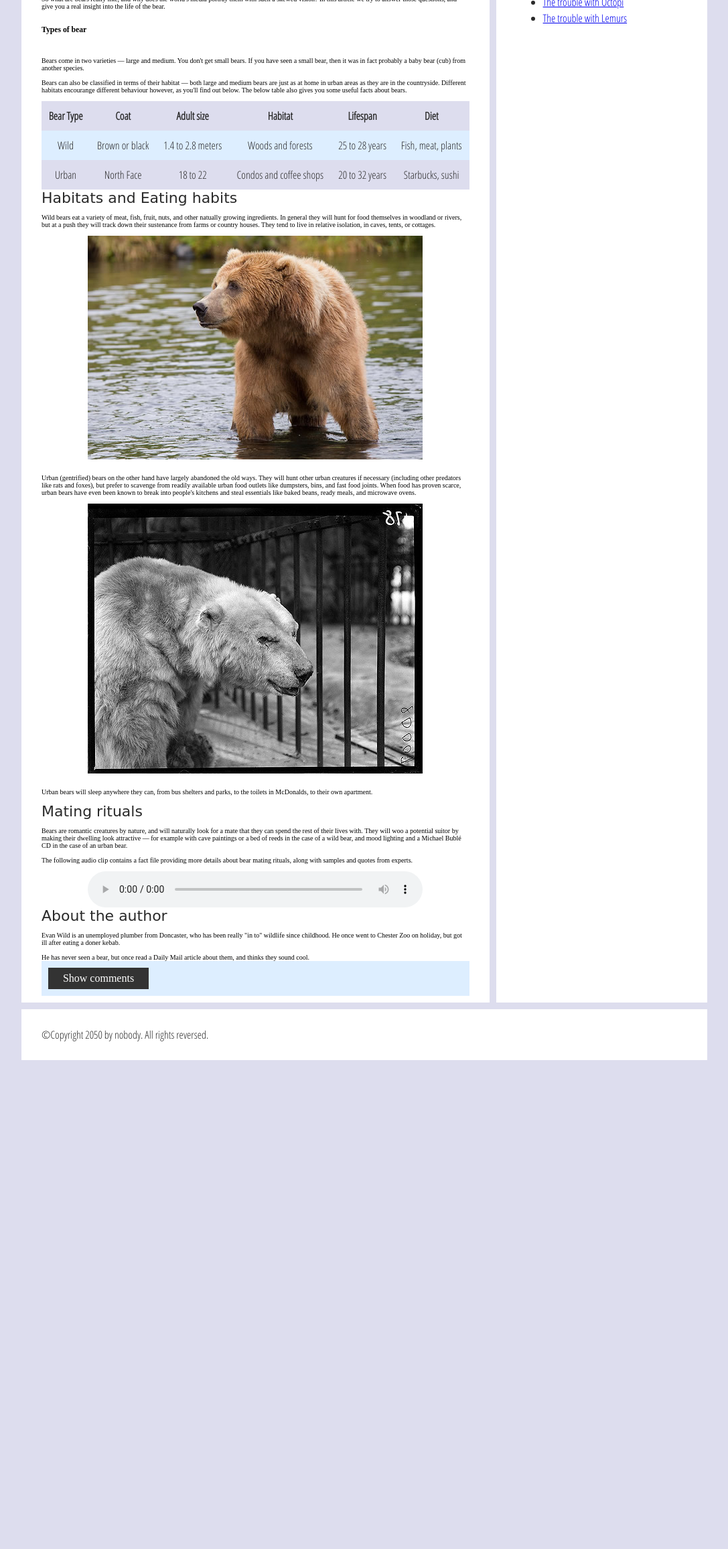
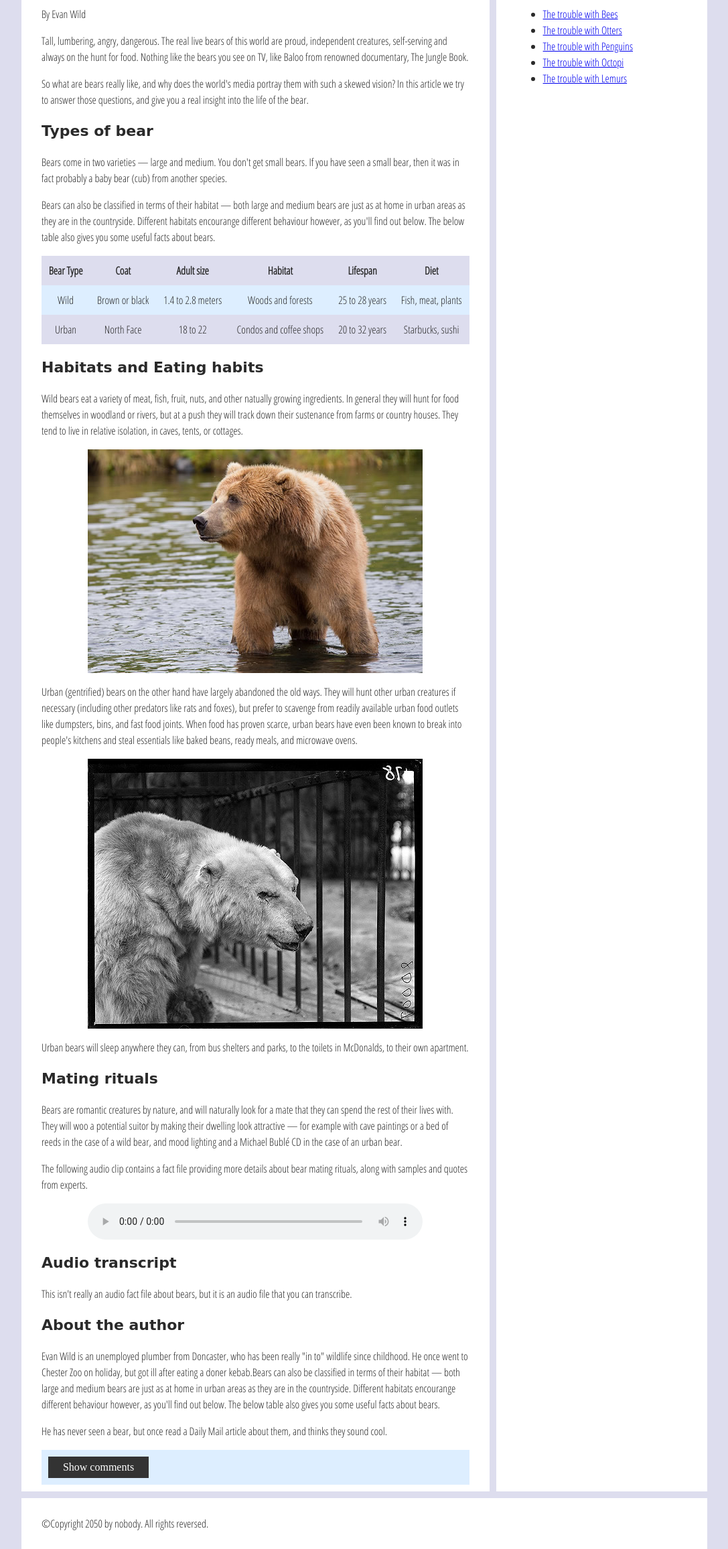
Before and after one commit to SamMoussa961/sammoussa961.github.io, a plain HTML site: page assignment 5/index.html in a window 1280 px wide. Shown: the part 266-2579 px from the top of the page at 67% size, without its empty margins (96-1183 px from the left). Before the commit the page ends 1849 px from the top, so only its background shows below. Drawn offline with Linux system fonts and the light colour scheme; a web font is replaced by a local one.

Commit message:
update assignment 5
did html semantic, did audio transcript, img alt text, fixed css titles' font's sizes and stuff

```diff
--- a/assignment 5/index.html
+++ b/assignment 5/index.html
@@ -1,5 +1,5 @@
 <!DOCTYPE html>
-<html>
+<html lang="en">
   <head>
     <!--
     Name: Samer Moussa
@@ -31,30 +31,21 @@
           <li><a href="#">Projects</a></li>
           <li><a href="#">Blog</a></li>
         </ul>
-
-
-      <form class="search">
-        <input type="search" name="q" placeholder="Search query">
-        <input type="submit" value="Go!">
-      </form>
-    </nav>
+        <form class="search">
+          <input type="search" name="q" placeholder="Search query">
+          <input type="submit" value="Go!">
+        </form>
+      </nav>
 
     <main>
       <article>
         <h2>The trouble with Bears</h2>
-        <br><br>
-        By Evan Wild
-        <br><br>
-        Tall, lumbering, angry, dangerous. The real live bears of this world are proud, independent creatures, self-serving and always on the hunt for food. Nothing like the bears you see on TV, like Baloo from renowned documentary, The Jungle Book.
-        <br><br>
-        So what are bears really like, and why does the world's media portray them with such a skewed vision? In this article we try to answer those questions, and give you a real insight into the life of the bear.
-        <br><br>
+        <p>By Evan Wild</p>
+        <p>Tall, lumbering, angry, dangerous. The real live bears of this world are proud, independent creatures, self-serving and always on the hunt for food. Nothing like the bears you see on TV, like Baloo from renowned documentary, The Jungle Book.</p>
+        <p>So what are bears really like, and why does the world's media portray them with such a skewed vision? In this article we try to answer those questions, and give you a real insight into the life of the bear.</p>
         <h3>Types of bear</h3>
-        <br><br>
-        Bears come in two varieties — large and medium. You don't get small bears. If you have seen a small bear, then it was in fact probably a baby bear (cub) from another species.
-        <br><br>
-        Bears can also be classified in terms of their habitat — both large and medium bears are just as at home in urban areas as they are in the countryside. Different habitats encourange different behaviour however, as you'll find out below. The below table also gives you some useful facts about bears.
-        <br><br>
+        <p>Bears come in two varieties — large and medium. You don't get small bears. If you have seen a small bear, then it was in fact probably a baby bear (cub) from another species.</p>
+        <p>Bears can also be classified in terms of their habitat — both large and medium bears are just as at home in urban areas as they are in the countryside. Different habitats encourange different behaviour however, as you'll find out below. The below table also gives you some useful facts about bears.</p>
         <table>
           <thead>
             <tr>
@@ -86,45 +77,40 @@
           </tbody>
         </table>
 
-        <font size="5">Habitats and Eating habits</font>
-        <br><br>
-        Wild bears eat a variety of meat, fish, fruit, nuts, and other natually growing ingredients. In general they will hunt for food themselves in woodland or rivers, but at a push they will track down their sustenance from farms or country houses. They tend to live in relative isolation, in caves, tents, or cottages.
-        <br><br>
-        <img src="media/wild-bear.jpg">
-        <br><br>
-        Urban (gentrified) bears on the other hand have largely abandoned the old ways. They will hunt other urban creatures if necessary (including other predators like rats and foxes), but prefer to scavenge from readily available urban food outlets like dumpsters, bins, and fast food joints. When food has proven scarce, urban bears have even been known to break into people's kitchens and steal essentials like baked beans, ready meals, and microwave ovens.
-        <br><br>
-        <img src="media/urban-bear.jpg">
-        <br><br>
-        Urban bears will sleep anywhere they can, from bus shelters and parks, to the toilets in McDonalds, to their own apartment.
-        <br><br>
-        <font size="5">Mating rituals</font>
-        <br><br>
-        Bears are romantic creatures by nature, and will naturally look for a mate that they can spend the rest of their lives with. They will woo a potential suitor by making their dwelling look attractive — for example with cave paintings or a bed of reeds in the case of a wild bear, and mood lighting and a Michael Bublé CD in the case of an urban bear.
-        <br><br>
-        The following audio clip contains a fact file providing more details about bear mating rituals, along with samples and quotes from experts.
-        <br><br>
+        <h3>Habitats and Eating habits</h3>
+        <p>Wild bears eat a variety of meat, fish, fruit, nuts, and other natually growing ingredients. In general they will hunt for food themselves in woodland or rivers, but at a push they will track down their sustenance from farms or country houses. They tend to live in relative isolation, in caves, tents, or cottages.</p>
+        <img src="media/wild-bear.jpg" alt="Wild bear in the forest">
+        <p>Urban (gentrified) bears on the other hand have largely abandoned the old ways. They will hunt other urban creatures if necessary (including other predators like rats and foxes), but prefer to scavenge from readily available urban food outlets like dumpsters, bins, and fast food joints. When food has proven scarce, urban bears have even been known to break into people's kitchens and steal essentials like baked beans, ready meals, and microwave ovens.</p>
+        <img src="media/urban-bear.jpg" alt="Wild bear in urban city">
+        <p>Urban bears will sleep anywhere they can, from bus shelters and parks, to the toilets in McDonalds, to their own apartment.</p>
+        <h3>Mating rituals</h3>
+      <p>Bears are romantic creatures by nature, and will naturally look for a mate that they can spend the rest of their lives with. They will woo a potential suitor by making their dwelling look attractive — for example with cave paintings or a bed of reeds in the case of a wild bear, and mood lighting and a Michael Bublé CD in the case of an urban bear.</p>
+        <p>The following audio clip contains a fact file providing more details about bear mating rituals, along with samples and quotes from experts.</p>
+
         <audio controls>
           <source src="media/bear.mp3" type="audio/mp3">
           <source src="media/bear.ogg" type="audio/ogg">
           <p>It looks like your browser doesn't support HTML5 audio players.</p>
         </audio>
 
+        <!-- Transcript for audio content-->
+        <section aria-labelledby="audiotranscript">
+          <h3 id="audiotranscript">Audio transcript</h3>
+          <p>This isn't really an audio fact file about bears, but it is an audio file that you can transcribe.</p>
+        </section>
+
         <aside>
+          <h3>About the author</h3>
+          <p>Evan Wild is an unemployed plumber from Doncaster, who has been really "in to" wildlife since childhood. He once went to Chester Zoo on holiday, but got ill after eating a doner kebab.Bears can also be classified in terms of their habitat — both large and medium bears are just as at home in urban areas as they are in the countryside. Different habitats encourange different behaviour however, as you'll find out below. The below table also gives you some useful facts about bears.</p>
+          <p>He has never seen a bear, but once read a Daily Mail article about them, and thinks they sound cool.</p>
+        </aside>
 
-          <font size="5">About the author</font>
-        <br><br>
-          Evan Wild is an unemployed plumber from Doncaster, who has been really "in to" wildlife since childhood. He once went to Chester Zoo on holiday, but got ill after eating a doner kebab.
-        <br><br>
-          He has never seen a bear, but once read a Daily Mail article about them, and thinks they sound cool.
-
-        </aside>
         <section class="comments">
           <div class="show-hide">Show comments</div>
 
           <div class="comment-wrapper">
 
-            <font size="6">Add comment</font>
+            <h3>Add comment</h3>
 
             <form class="comment-form">
               <div class="flex-pair">
@@ -140,26 +126,19 @@
               </div>
             </form>
 
-            <font size="6">Comments</font>
-
+            <h3>Comments</h3>
             <ul class="comment-container">
-
               <li>
-
                 <p>Bob Fossil</p>
-
                 <p>Oh I am so glad you taught me all about the big brown angry guys in the woods. With their sniffing little noses and their bad attitudes, they can sure be a menace — I was thinking of putting them all in a truck and driving them outta here. I run a zoo, you know.</p>
-
               </li>
-
             </ul>
-
           </div>
         </section>
       </article>
 
       <div class="secondary">
-        <font size="6">Related</font>
+        <h2>Related</h2>
 
         <ul>
           <li><a href="#">The trouble with Bees</a></li>
--- a/assignment 5/style.css
+++ b/assignment 5/style.css
@@ -18,7 +18,7 @@ body {
 
 /* || typography */
 
-font[size="7"], font[size="6"], font[size="5"] {
+h1, h2, h3 {
   font-family: 'Sonsie One', cursive;
   color: #2a2a2a;
 }
@@ -28,19 +28,19 @@ p, input, li, table, label {
   color: #2a2a2a;
 }
 
-font[size="7"] {
+h1{
   font-size: 4rem;
   text-align: center;
   color: white;
   text-shadow: 2px 2px 10px black;
 }
 
-font[size="6"] {
+h2 {
   font-size: 3rem;
   text-align: center;
 }
 
-font[size="5"] {
+h3 {
   font-size: 2.2rem;
 }
 
@@ -248,3 +248,7 @@ audio {
 .comment-container li p:nth-child(2) {
   flex: 5;
 }
+
+title, p {
+
+}
```
